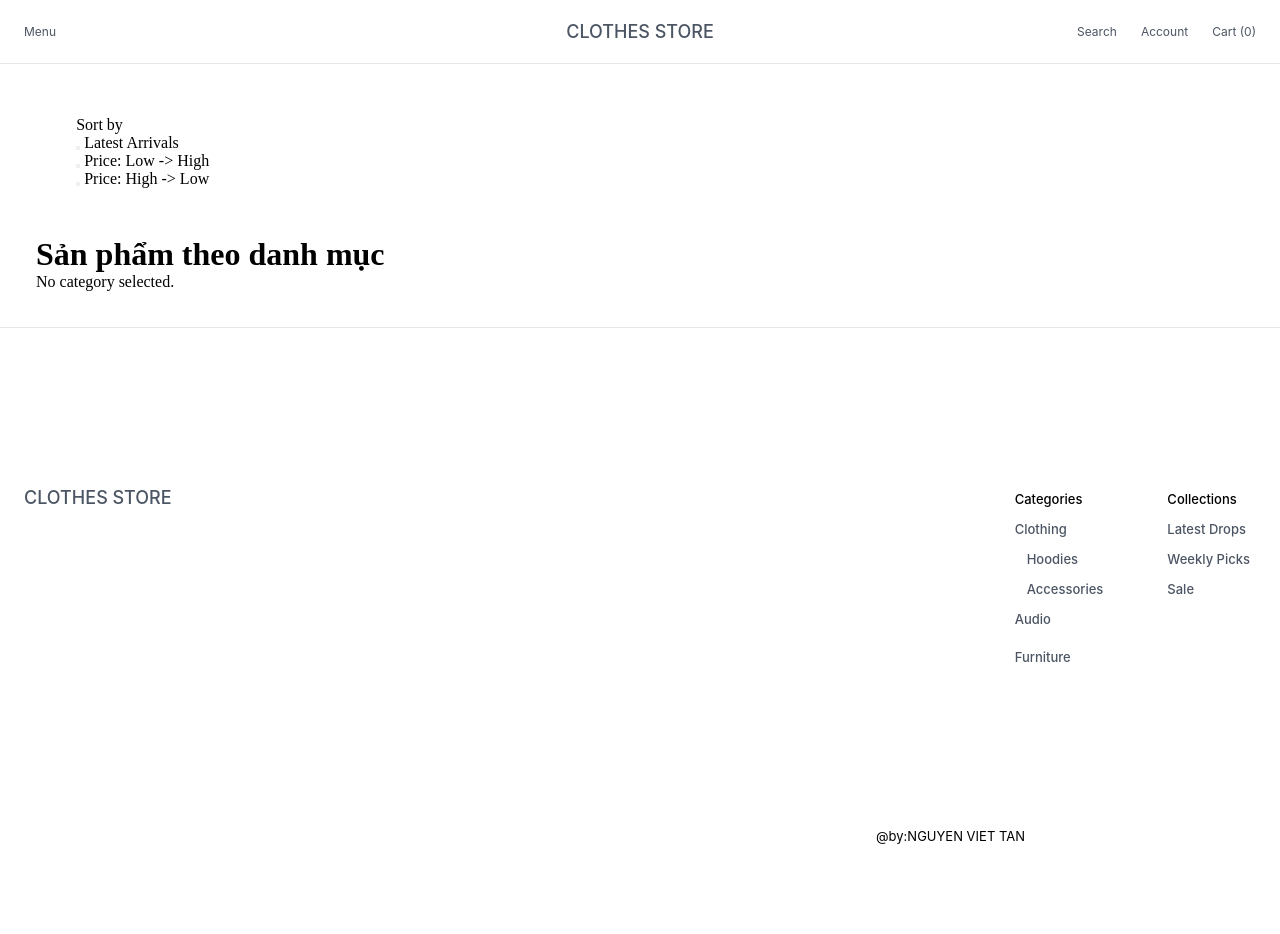
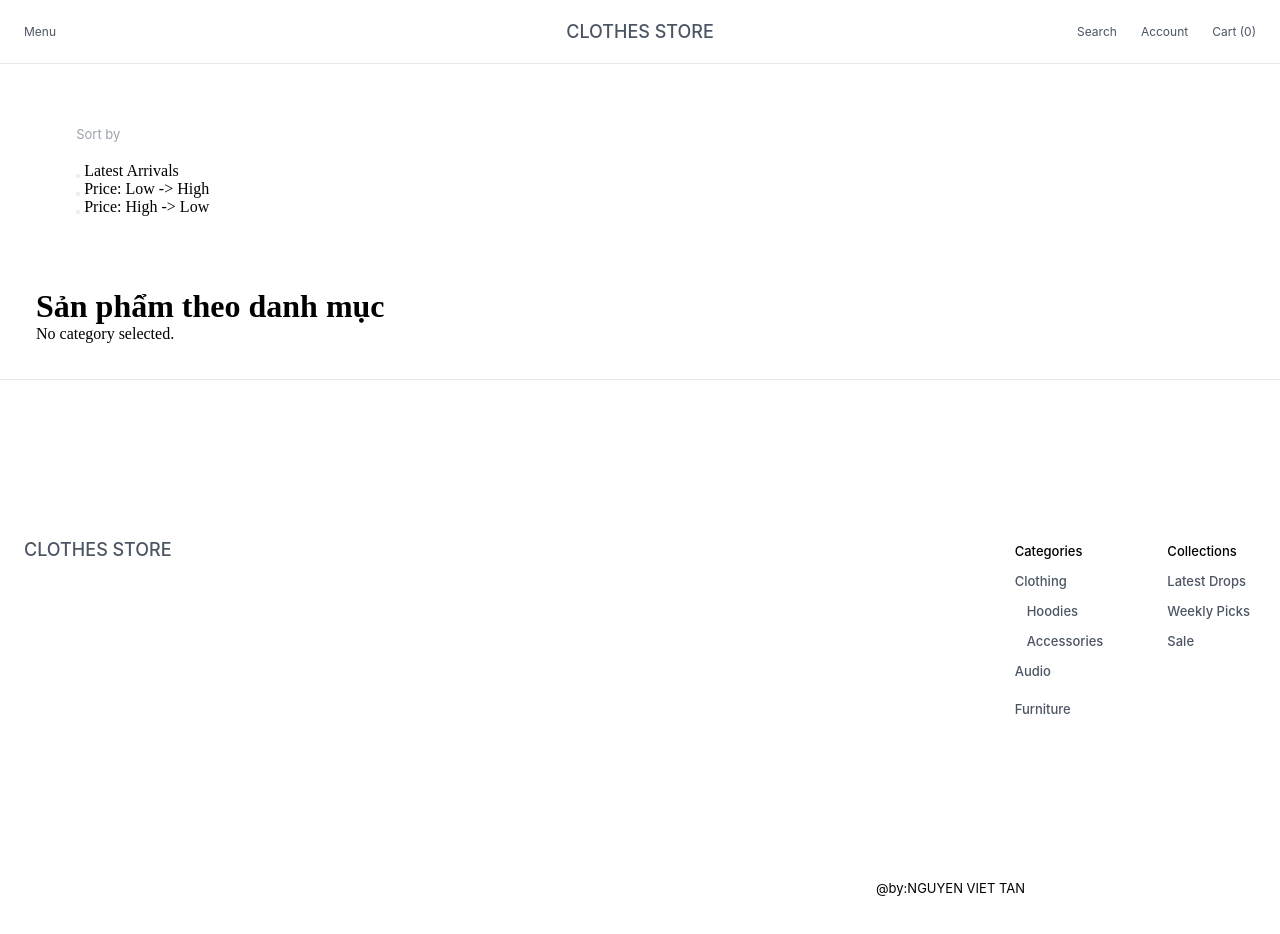
Before and after one commit to hellomon2001/webbanhang, a website: page pages/products.html in a window 1280 px wide. Before the commit the page ends 908 px from the top, so only its background shows below. Drawn offline with Linux system fonts and the light colour scheme; files that its build step writes are made by us from their sources.

Commit message:
updating css products

```diff
--- a/pages/products.html
+++ b/pages/products.html
@@ -86,7 +86,7 @@
 
   <div class="content_products small:flex-row small:items-start">
     <div class="left_products small:flex-col small:px-0 small:min-w-[250px] small:ml-[1.675rem]">
-      <div>
+      <div class="over_products">
         <p>Sort by</p>
         <div>
           <div>
--- a/styles/products.css
+++ b/styles/products.css
@@ -35,9 +35,23 @@
 
 .left_products {
     display: flex;
-    padding-top: 1rem;
-    padding-bottom: 1rem;
-    gap: 3rem;
-    margin-bottom: 2rem;
-    /* padding-left: 1.5rem; */
+    padding-top: 24px;
+    padding-bottom: 24px;
+    gap: 72px;
+    margin-bottom: 48px;
 }
+
+.over_products {
+    display: flex;
+    flex-direction: column;
+    row-gap: 18px;
+    column-gap: 18px;
+}
+
+.over_products p {
+    font-weight: 400;
+    font-family: var(--font--content--);
+    line-height: 1.25rem;
+    font-size: .8125rem;
+    color: #9ca3af;
+}
```
